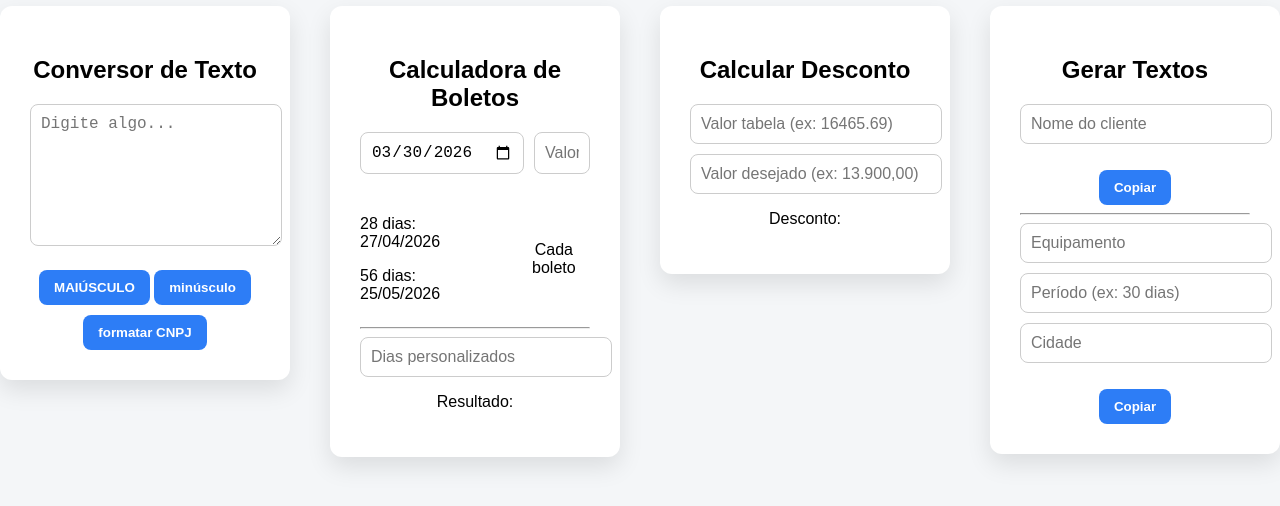
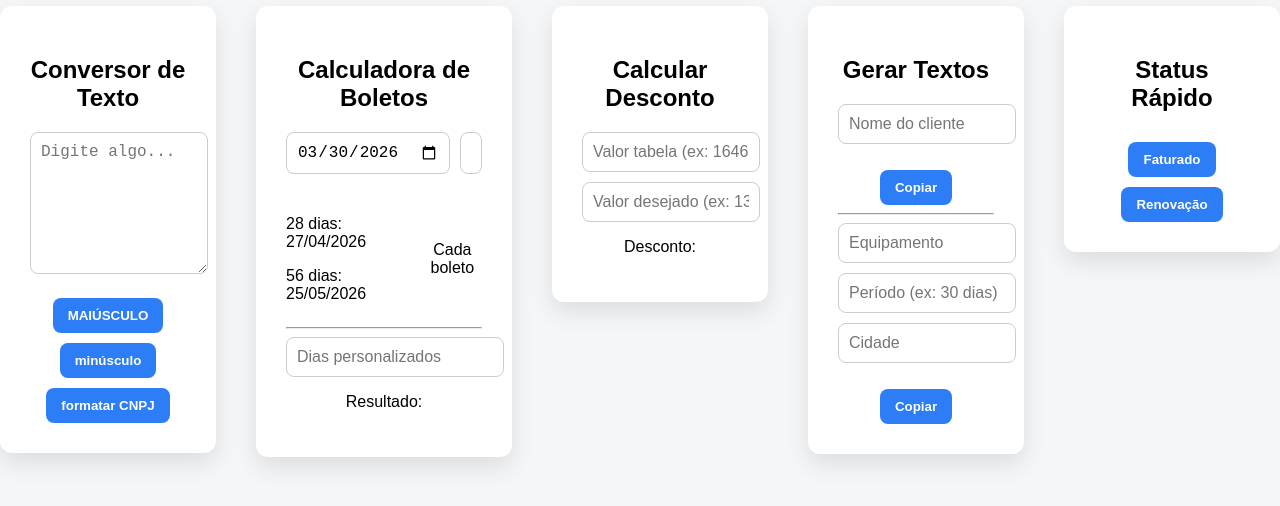
Before and after one commit to EduardoFabeniJohannsen/Ferramentas_trabalho, a plain HTML site: page index.html in a window 1280 px wide. Shown: the part 144-650 px from the top of the page. Drawn offline with Linux system fonts and the light colour scheme.

Commit message:
Criado botão de copiar mensagem

```diff
--- a/index.html
+++ b/index.html
@@ -82,6 +82,15 @@
         <button onclick="copiarTexto('textoOrcamento')">Copiar</button>
     </div>
 
+
+    <!-- Status rapido de copiar e cola -->
+    <div class="card">
+        <h2>Status Rápido</h2>
+        <p id="statusGerado"></p>
+        <button onclick="gerarStatus('Faturado')">Faturado</button>
+        <button onclick="gerarStatus('Enviado email de renovação')">Renovação</button>
+    </div>
+
 </div>
 
 <script src="script.js"></script>
--- a/script.js
+++ b/script.js
@@ -148,6 +148,27 @@ function copiarTexto(id){
     navigator.clipboard.writeText(texto);
 }
 
+function gerarStatus(tipo){
+
+    let hoje = new Date();
+
+    let dia = String(hoje.getDate()).padStart(2,'0');
+    let mes = String(hoje.getMonth()+1).padStart(2,'0');
+
+    let data = dia + "/" + mes;
+
+    let nome = "Eduardo";
+
+    let texto = `${data} - ${tipo} - ${nome}`;
+
+    // MOSTRAR NA TELA
+    document.getElementById("statusGerado").innerText = texto;
+
+    // COPIAR
+    navigator.clipboard.writeText(texto);
+
+}
+
 // EVENTOS
 document.getElementById("data").addEventListener("change", calcular);
 document.getElementById("data").addEventListener("change", calcularDiasCustom);
```
